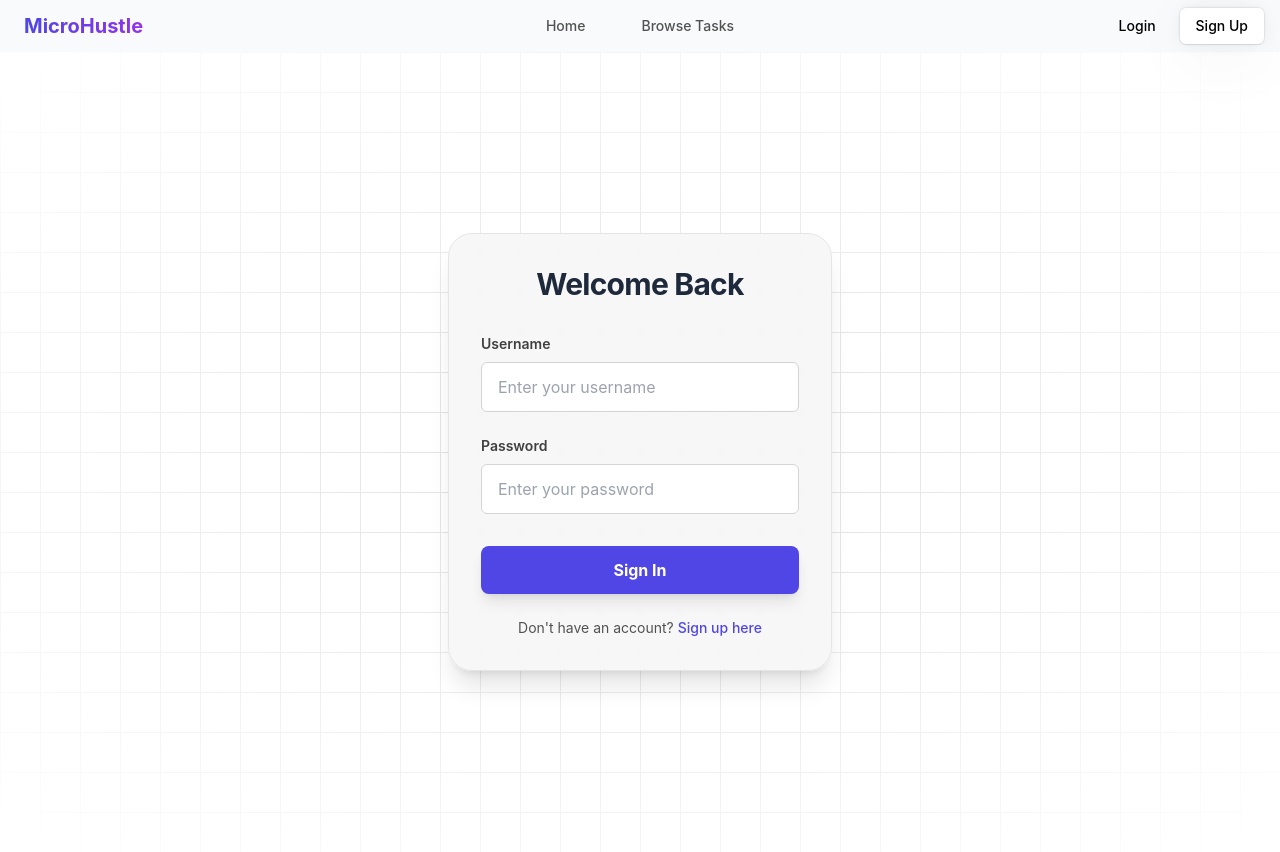
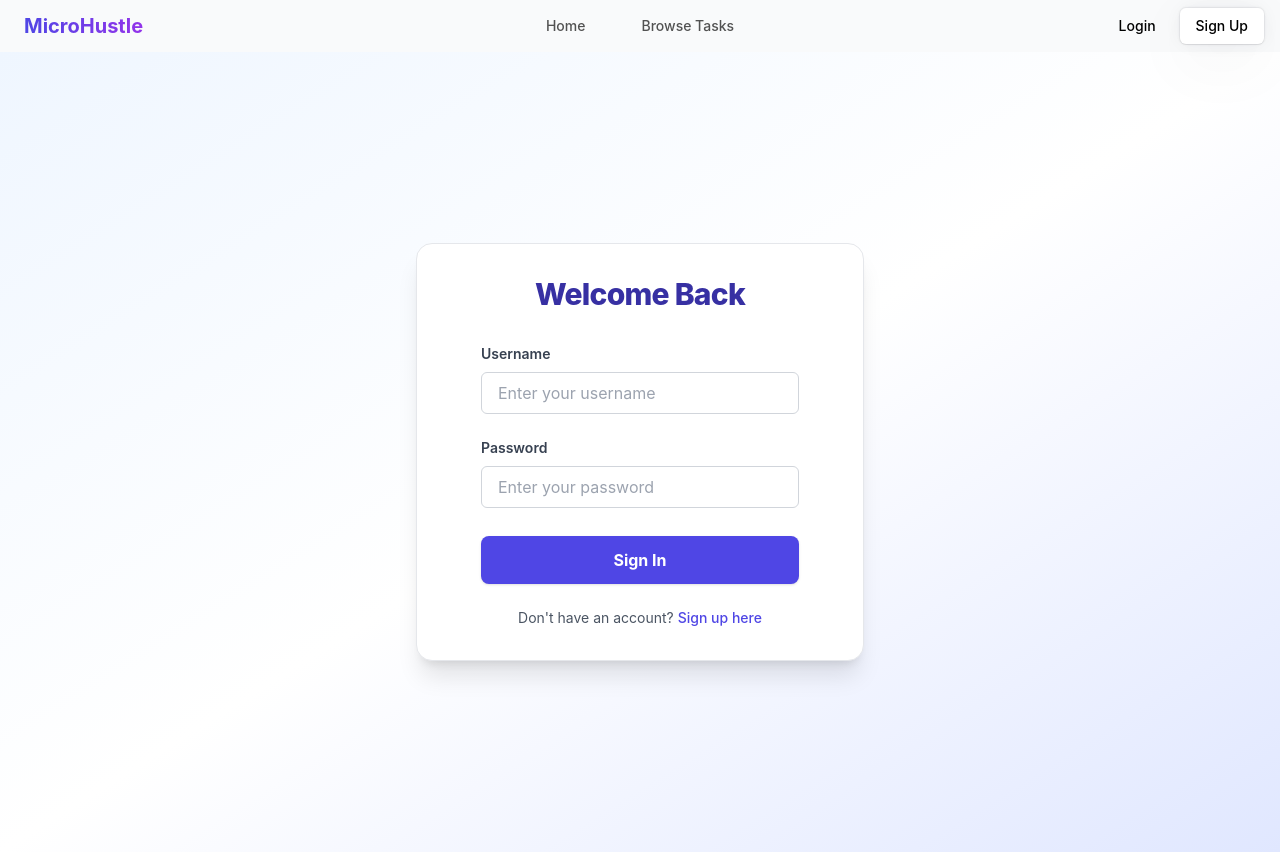
Before and after one commit to namann06/MicroHustle, a React (Create React App) app in the folder frontend/: page /login in a window 1280 px wide. Built offline with nearby package versions, Linux system fonts and the light colour scheme.

Commit message:
image upload url fix

```diff
--- a/frontend/src/components/UserProfile.js
+++ b/frontend/src/components/UserProfile.js
@@ -58,15 +58,23 @@ export default function UserProfile({ userId, username, onUsernameClick, current
       if (!file) throw new Error('No file selected');
       const formData = new FormData();
       formData.append('file', file);
-      const res = await fetch('http://localhost:8080/api/upload', {
+      console.log('[DEBUG] Uploading file:', file.name);
+      const res = await fetch('http://localhost:8080/api/files/upload', {
         method: 'POST',
         body: formData
       });
-      if (!res.ok) throw new Error('Profile picture upload failed');
+      console.log('[DEBUG] Upload response status:', res.status);
+      if (!res.ok) {
+        const errorText = await res.text();
+        console.error('[ERROR] Upload failed:', errorText);
+        throw new Error('Profile picture upload failed');
+      }
       let url = await res.text();
       if (url.startsWith('"') && url.endsWith('"')) url = url.substring(1, url.length - 1);
+      console.log('[DEBUG] Uploaded file URL:', url);
       setProfilePicUrl(url);
     } catch (err) {
+      console.error('[ERROR] handlePicUpload:', err);
       setUploadError(err.message);
     } finally {
       setUploading(false);
--- a/frontend/src/pages/Login.js
+++ b/frontend/src/pages/Login.js
@@ -1,4 +1,3 @@
-"use client";
 import React from 'react';
 import { useNavigate } from 'react-router-dom';
 import { useForm } from "react-hook-form";
@@ -14,7 +13,6 @@ import {
   FormControl,
   FormMessage
 } from "../components/ui/form";
-import { cn } from "../lib/utils";
 
 function Login({ setCurrentUser }) {
   const navigate = useNavigate();
@@ -48,38 +46,26 @@ function Login({ setCurrentUser }) {
   }
 
   return (
-    <div className="relative w-full">
-      {/* Grid Background */}
-      <div className="relative flex min-h-screen w-full items-center justify-center bg-white dark:bg-black">
-        <div
-          className={cn(
-            "absolute inset-0",
-            "[background-size:40px_40px]",
-            "[background-image:linear-gradient(to_right,#e4e4e7_1px,transparent_1px),linear-gradient(to_bottom,#e4e4e7_1px,transparent_1px)]",
-            "dark:[background-image:linear-gradient(to_right,#262626_1px,transparent_1px),linear-gradient(to_bottom,#262626_1px,transparent_1px)]"
-          )} />
-        {/* Radial gradient for the container to give a faded look */}
-        <div className="pointer-events-none absolute inset-0 flex items-center justify-center bg-white [mask-image:radial-gradient(ellipse_at_center,transparent_20%,black)] dark:bg-black"></div>
-
+    <div className="flex justify-center items-center min-h-screen bg-gradient-to-br from-blue-50 via-white to-indigo-100">
       {/* Login Form */}
       <motion.div
         initial={{ opacity: 0, y: 20 }}
         animate={{ opacity: 1, y: 0 }}
         transition={{ duration: 0.5 }}
-          className="relative z-20 w-full max-w-md p-8"
+        className="w-full max-w-md"
       >
         <motion.div
           initial={{ opacity: 0, scale: 0.95 }}
           animate={{ opacity: 1, scale: 1 }}
           transition={{ duration: 0.3, delay: 0.1 }}
-            className="rounded-3xl border border-neutral-200 bg-neutral-100/80 backdrop-blur-sm p-8 shadow-xl dark:border-neutral-800 dark:bg-neutral-900/80"
+          className="bg-white shadow-xl rounded-2xl px-16 py-8 border border-gray-200"
         >
             <form onSubmit={form.handleSubmit(onSubmit)} className="space-y-6">
               <motion.h2
                 initial={{ opacity: 0 }}
                 animate={{ opacity: 1 }}
                 transition={{ duration: 0.3, delay: 0.2 }}
-                className="text-3xl font-bold text-center text-slate-800 dark:text-slate-200 tracking-tight mb-8"
+                className="text-3xl font-extrabold text-center text-indigo-800 tracking-tight mb-8"
               >
                 Welcome Back
               </motion.h2>
@@ -87,7 +73,7 @@ function Login({ setCurrentUser }) {
                 <motion.div
                   initial={{ opacity: 0, x: -10 }}
                   animate={{ opacity: 1, x: 0 }}
-                  className="text-red-600 dark:text-red-400 text-center mb-4 font-medium p-3 rounded-lg bg-red-50 dark:bg-red-900/20 border border-red-200 dark:border-red-800"
+                  className="text-red-600 text-center mb-4 font-medium p-3 rounded-lg bg-red-50 border border-red-200"
                 >
                   {error}
                 </motion.div>
@@ -96,16 +82,16 @@ function Login({ setCurrentUser }) {
                 control={form.control}
                 name="username"
                 render={({ field, fieldState }) => (
-                  <FormItem>
-                    <FormLabel className="block text-sm font-semibold text-neutral-700 dark:text-neutral-300 mb-2">Username</FormLabel>
+                  <FormItem className="mb-6">
+                    <FormLabel className="block text-sm font-semibold text-gray-700 mb-2">Username</FormLabel>
                     <FormControl>
                       <Input
-                        className="w-full px-4 py-3 border border-neutral-300 dark:border-neutral-700 rounded-lg bg-white dark:bg-neutral-800 text-neutral-900 dark:text-neutral-100 focus:outline-none focus:ring-2 focus:ring-indigo-500 dark:focus:ring-indigo-400 transition-all"
+                        className="w-full px-4 py-2 border border-gray-300 rounded-lg focus:outline-none focus:ring-2 focus:ring-indigo-400 transition"
                         placeholder="Enter your username"
                         {...field}
                       />
                     </FormControl>
-                    <FormMessage className="text-xs text-red-500 dark:text-red-400 mt-1">{fieldState.error?.message}</FormMessage>
+                    <FormMessage className="text-xs text-red-500 mt-1">{fieldState.error?.message}</FormMessage>
                   </FormItem>
                 )}
               />
@@ -113,34 +99,34 @@ function Login({ setCurrentUser }) {
                 control={form.control}
                 name="password"
                 render={({ field, fieldState }) => (
-                  <FormItem>
-                    <FormLabel className="block text-sm font-semibold text-neutral-700 dark:text-neutral-300 mb-2">Password</FormLabel>
+                  <FormItem className="mb-6">
+                    <FormLabel className="block text-sm font-semibold text-gray-700 mb-2">Password</FormLabel>
                     <FormControl>
                       <Input
                         type="password"
-                        className="w-full px-4 py-3 border border-neutral-300 dark:border-neutral-700 rounded-lg bg-white dark:bg-neutral-800 text-neutral-900 dark:text-neutral-100 focus:outline-none focus:ring-2 focus:ring-indigo-500 dark:focus:ring-indigo-400 transition-all"
+                        className="w-full px-4 py-2 border border-gray-300 rounded-lg focus:outline-none focus:ring-2 focus:ring-indigo-400 transition"
                         placeholder="Enter your password"
                         {...field}
                       />
                     </FormControl>
-                    <FormMessage className="text-xs text-red-500 dark:text-red-400 mt-1">{fieldState.error?.message}</FormMessage>
+                    <FormMessage className="text-xs text-red-500 mt-1">{fieldState.error?.message}</FormMessage>
                   </FormItem>
                 )}
               />
               <Button
-                className="w-full bg-indigo-600 hover:bg-indigo-700 dark:bg-indigo-500 dark:hover:bg-indigo-600 text-white font-bold py-3 px-6 rounded-lg transition-all duration-200 shadow-lg hover:shadow-xl transform hover:-translate-y-0.5"
+                className="w-full bg-indigo-600 hover:bg-indigo-700 text-white font-bold py-3 px-6 rounded-lg transition duration-200 shadow"
                 type="submit"
               >
                 Sign In
               </Button>
 
               <div className="text-center mt-6">
-                <p className="text-sm text-neutral-600 dark:text-neutral-400">
+                <p className="text-sm text-gray-600">
                   Don't have an account?{' '}
                   <button
                     type="button"
                     onClick={() => navigate('/register')}
-                    className="text-indigo-600 dark:text-indigo-400 hover:text-indigo-700 dark:hover:text-indigo-300 font-medium transition-colors"
+                    className="text-indigo-600 hover:text-indigo-700 font-medium transition-colors"
                   >
                     Sign up here
                   </button>
@@ -150,7 +136,6 @@ function Login({ setCurrentUser }) {
           </motion.div>
         </motion.div>
       </div>
-    </div>
   );
 }
 
--- a/frontend/src/pages/Router.js
+++ b/frontend/src/pages/Router.js
@@ -109,11 +109,17 @@ function MainRouter() {
     console.log('MainRouter useEffect - Loading user from localStorage');
     const saved = localStorage.getItem('currentUser');
     if (saved) {
-      const user = JSON.parse(saved);
-      console.log('MainRouter - Loaded user from localStorage:', user);
-      setCurrentUser(user);
+      try {
+        const user = JSON.parse(saved);
+        console.log('MainRouter - Loaded user from localStorage:', user);
+        setCurrentUser(user);
+      } catch (error) {
+        console.error('MainRouter - Error parsing user from localStorage:', error);
+        setCurrentUser(null);
+      }
     } else {
       console.log('MainRouter - No user found in localStorage');
+      setCurrentUser(null);
     }
   }, []);
 
```
Also changed, not shown: 1 other file (tests, documents, lock files or other folders). Lines whose indentation alone changed are shown as unchanged.
